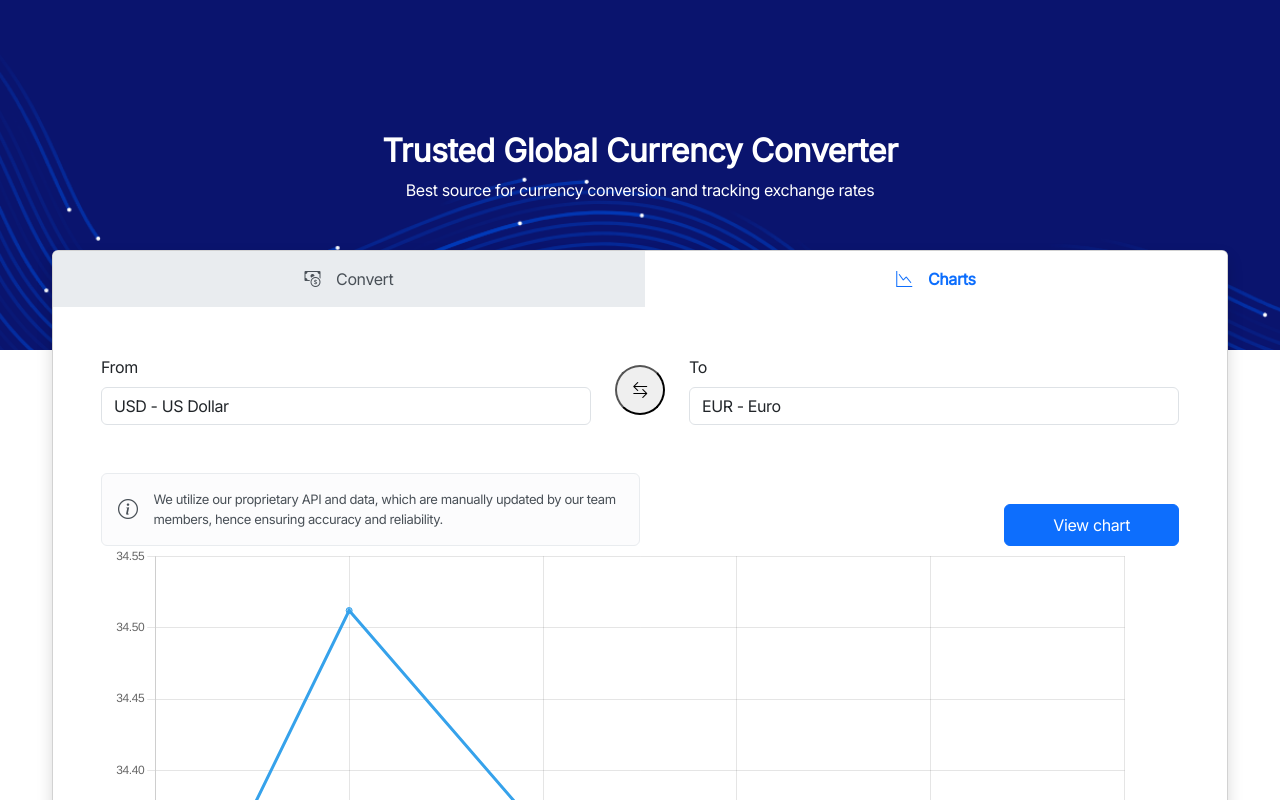
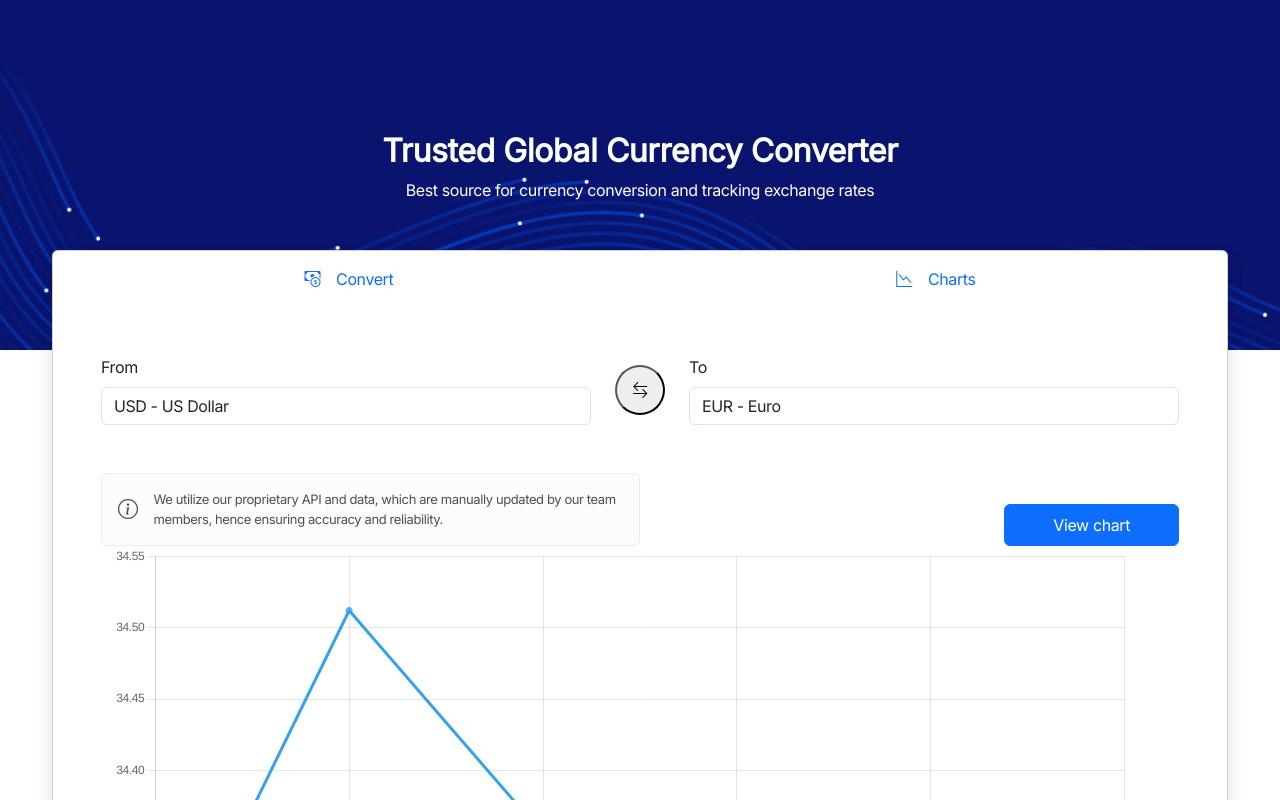
Before and after one commit to 4AK1LLA/CurrencyConverter, an Angular app in the folder ui/currency-converter-ui/: page /currency-chart in a window 1280 px wide. Shown: the top 800 px of the page. Built offline with nearby package versions, Linux system fonts and the light colour scheme.

Commit message:
Fix bootstrap class modifying

```diff
--- a/ui/currency-converter-ui/src/components/convert/convert.component.html
+++ b/ui/currency-converter-ui/src/components/convert/convert.component.html
@@ -3,10 +3,10 @@
         <div class="card-header border-0 p-0 bg-transparent">
             <ul class="nav nav-fill">
                 <li class="nav-item">
-                    <a (click)="router.navigate(['currency-converter'])" class="convert-link nav-link py-3 active"><i class="bi bi-cash-coin me-3"></i>Convert</a>
+                    <a (click)="router.navigate(['currency-converter'])" class="my-convert-link nav-link py-3 active"><i class="bi bi-cash-coin me-3"></i>Convert</a>
                 </li>
                 <li class="nav-item">
-                    <a (click)="router.navigate(['currency-chart'])" class="charts-link py-3 nav-link"><i class="bi bi-graph-down me-3"></i>Charts</a>
+                    <a (click)="router.navigate(['currency-chart'])" class="my-charts-link py-3 nav-link"><i class="bi bi-graph-down me-3"></i>Charts</a>
                 </li>
             </ul>
         </div>
--- a/ui/currency-converter-ui/src/styles.css
+++ b/ui/currency-converter-ui/src/styles.css
@@ -24,29 +24,30 @@ body {
     border-radius: inherit;
 }
 
-.convert-link {
+.my-convert-link {
     border-top-left-radius: inherit;
 }
 
-.charts-link {
+.my-charts-link {
     border-top-right-radius: inherit;
 }
 
-.nav-link {
+.my-convert-link, .my-charts-link {
     background-color: var(--bs-gray-200);
     color: var(--bs-gray-700);
 }
 
-.nav-link.active {
+.my-convert-link.active, .my-charts-link.active {
     background-color: white;
     color: var(--bs-blue);
     font-weight: 600;
 }
 
-.nav-link:hover {
+.my-convert-link:hover, .my-charts-link:hover {
     opacity: 50%;
+    cursor: pointer;
 }
 
-.nav-link>.bi {
+.my-convert-link>.bi, .my-charts-link>.bi {
     color: inherit;
 }
```
